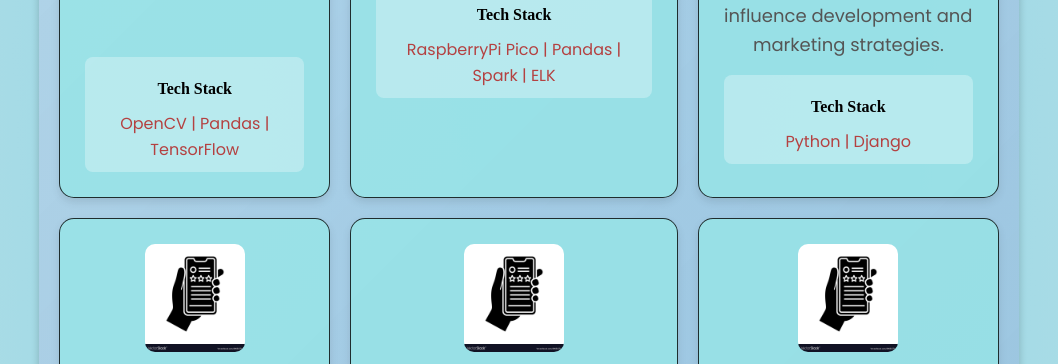
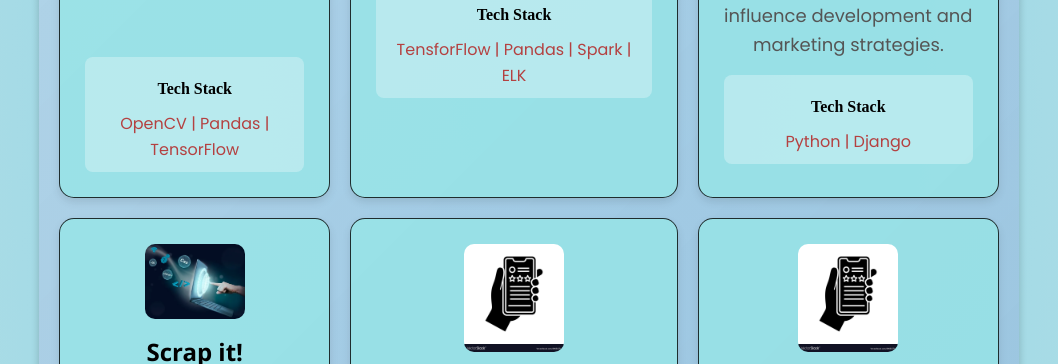
Before and after one commit to DynaJoshy/portfolio, a plain HTML site: page index.html in a window 1280 px wide. Shown: the part 2709-3073 px from the top of the page, without its empty margins (111-1169 px from the left). Drawn offline with nearby package versions, Linux system fonts and the light colour scheme.

Commit message:
Updated index.html

```diff
--- a/index.html
+++ b/index.html
@@ -375,7 +375,7 @@ predictions = model.predict(X_test)`
                     <!-- Tech Stack -->
                     <div class="tech-stack">
                       <h6 style="font-family:'Times New Roman'"><b>Tech Stack</b></h6>
-                      <p style="font-size:medium;color:rgb(180, 65, 65)">RaspberryPi Pico | Pandas | Spark | ELK</p>
+                      <p style="font-size:medium;color:rgb(180, 65, 65)">TensforFlow | Pandas | Spark | ELK</p>
                     </div>
                   </div>
 
@@ -400,7 +400,7 @@ predictions = model.predict(X_test)`
 
                 <div class="grid-item">
                     <!-- Project Title Image -->
-                    <img src="assets/P3.jpg" alt="Project Title Image" style="width:100px;height:auto;">
+                    <img src="assets/Web_Scrap.jpeg" alt="Project Title Image" style="width:100px;height:auto;">
 
                     <!-- Project Title and GitHub Icon Link -->
                     <h3>Scrap it!</h3>
```
